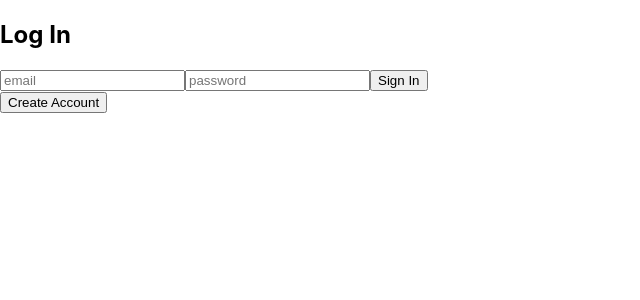
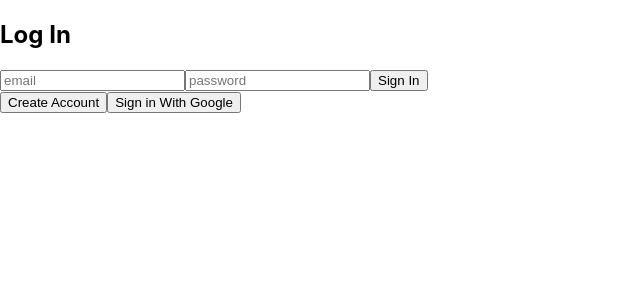
Before and after one commit to Nicolas7Chaves/moody, a React (Create React App) app in the folder frontend/: page / in a window 1280 px wide. Shown: the top 300 px of the page, without its empty margins (0-640 px from the left). Built offline with nearby package versions, Linux system fonts and the light colour scheme; no server answers.

Commit message:
add navigate for google sign in

```diff
--- a/frontend/src/App.js
+++ b/frontend/src/App.js
@@ -1,11 +1,32 @@
+import { BrowserRouter as Router, Routes, Route, useNavigate } from 'react-router-dom';
+import { getAuth, onAuthStateChanged } from "firebase/auth";
+import { useEffect } from 'react';
+import './App.scss';
 import LogIn from './components/LogIn';
 import CreateAccount from './components/CreateAccount';
-import './App.scss';
-import { BrowserRouter as Router, Routes, Route } from 'react-router-dom';
 import Home from './components/Home';
 
 
 function App() {
+  useEffect(() => {
+    const auth = getAuth();
+    const unsubscribe = onAuthStateChanged(auth, user => {
+      if (user) {
+        console.log("User is signed in", user);
+        // You can use navigate function here if you want to redirect the user to /home
+        // navigate('/home'); // Uncomment this and see the note below about navigation
+      } else {
+        console.log("No user is signed in.");
+        // navigate('/'); // Redirect to login page
+      }
+    });
+
+    return () => unsubscribe(); // Cleanup subscription on unmount
+  }, []);
+
+  // Note: Direct navigation inside useEffect in App.js may require a different approach
+  // because useNavigate() hook can only be used inside components that are children of <Router>
+
   return (
     <Router>
       <Routes>
--- /dev/null
+++ b/frontend/src/components/GoogleSignIn.js
@@ -0,0 +1,34 @@
+import './styles.scss'
+import { getAuth, GoogleAuthProvider, signInWithPopup } from 'firebase/auth';
+import { useNavigate } from 'react-router-dom';
+function GoogleSignIn() {
+    const provider = new GoogleAuthProvider();
+    const navigate = useNavigate();
+    const goToGoogle = async () => {
+        const auth = getAuth();
+        signInWithPopup(auth, provider)
+            .then((result) => {
+                // This gives you a Google Access Token. You can use it to access the Google API.
+                const credential = GoogleAuthProvider.credentialFromResult(result);
+                const token = credential.accessToken;
+                // The signed-in user info.
+                const user = result.user;
+                // IdP data available using getAdditionalUserInfo(result)
+                // ...
+                navigate('/home');
+            }).catch((error) => {
+                // Handle Errors here.
+                const errorCode = error.code;
+                const errorMessage = error.message;
+                // The email of the user's account used.
+                const email = error.customData.email;
+                // The AuthCredential type that was used.
+                const credential = GoogleAuthProvider.credentialFromError(error);
+                // ...
+            });
+    }
+    return (
+        <button onClick={goToGoogle} >Sign in With Google</button>
+    )
+}
+export default GoogleSignIn;
--- a/frontend/src/components/LogIn.js
+++ b/frontend/src/components/LogIn.js
@@ -1,6 +1,7 @@
 import './styles.scss'
 import { useNavigate } from 'react-router-dom'
 import { getAuth, signInWithEmailAndPassword } from "firebase/auth";
+import GoogleSignIn from './GoogleSignIn';
 
 function LogIn() {
     const navigate = useNavigate();
@@ -32,6 +33,7 @@ function LogIn() {
                 </button>
             </form>
             <button onClick={goToCreateAccount}>Create Account</button>
+            <GoogleSignIn />
         </section>
     )
 }
```
